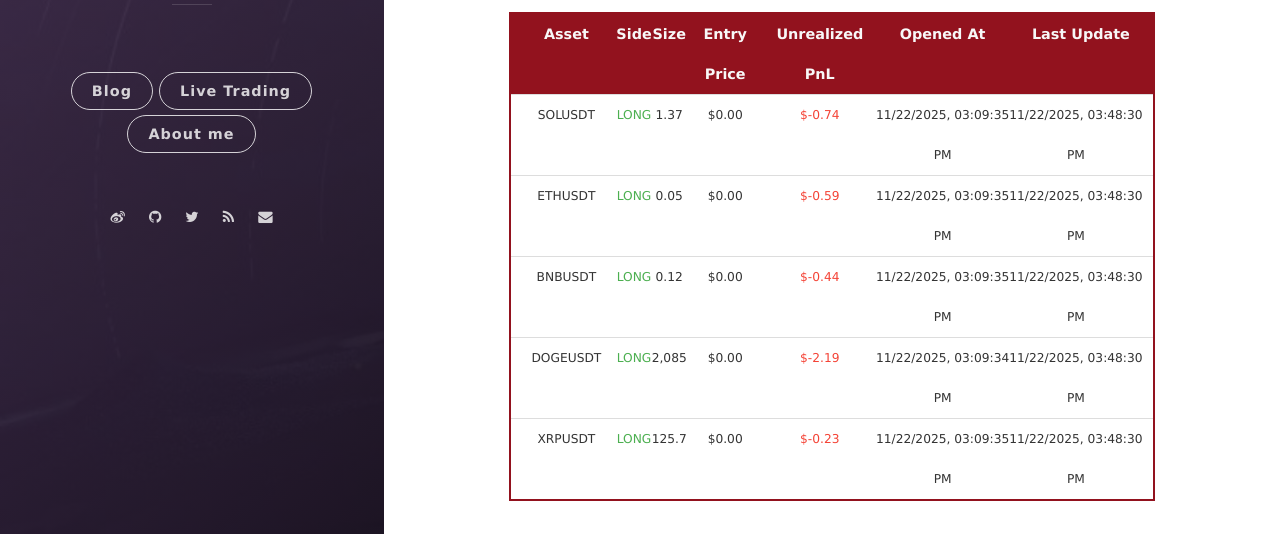
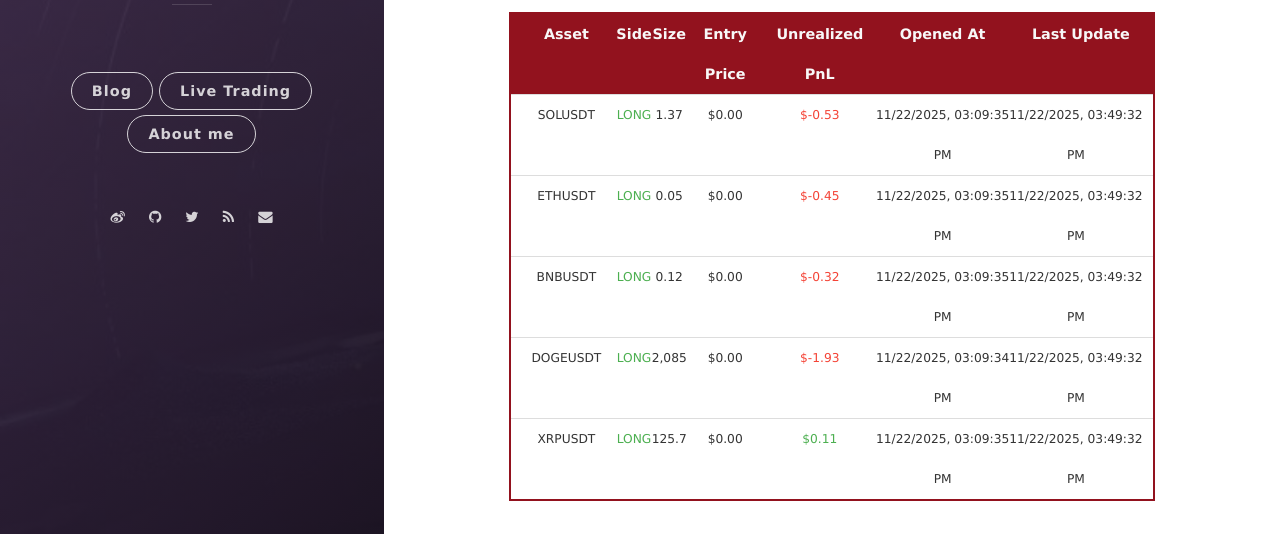
Before and after one commit to leeyegy/leeyegy.github.io, a Jekyll site: the page built from live-trading.html, in a window 1280 px wide and 1188 px high. Shown: the part 587-1121 px from the top of the window. Built offline with Jekyll 4.4.1, drawn with Linux system fonts in a browser that asks for light colours; nearby versions of some CDN libraries.

Commit message:
AccountMonitor: refresh positions 2025-11-22T23:49:32+08:00

```diff
--- a/assets/data/binance/positions.json
+++ b/assets/data/binance/positions.json
@@ -4,44 +4,44 @@
     "side": "LONG",
     "size": 1.37,
     "entryPrice": 0.0,
-    "unrealizedPnl": -0.7398,
+    "unrealizedPnl": -0.5343,
     "openedAt": "2025-11-22T23:09:35+08:00",
-    "reportedAt": "2025-11-22T23:48:30+08:00"
+    "reportedAt": "2025-11-22T23:49:32+08:00"
   },
   {
     "symbol": "ETHUSDT",
     "side": "LONG",
     "size": 0.05,
     "entryPrice": 0.0,
-    "unrealizedPnl": -0.585,
+    "unrealizedPnl": -0.45046918,
     "openedAt": "2025-11-22T23:09:35+08:00",
-    "reportedAt": "2025-11-22T23:48:30+08:00"
+    "reportedAt": "2025-11-22T23:49:32+08:00"
   },
   {
     "symbol": "BNBUSDT",
     "side": "LONG",
     "size": 0.12,
     "entryPrice": 0.0,
-    "unrealizedPnl": -0.43993318,
+    "unrealizedPnl": -0.3204,
     "openedAt": "2025-11-22T23:09:35+08:00",
-    "reportedAt": "2025-11-22T23:48:30+08:00"
+    "reportedAt": "2025-11-22T23:49:32+08:00"
   },
   {
     "symbol": "DOGEUSDT",
     "side": "LONG",
     "size": 2085.0,
     "entryPrice": 0.0,
-    "unrealizedPnl": -2.18925,
+    "unrealizedPnl": -1.93139805,
     "openedAt": "2025-11-22T23:09:34+08:00",
-    "reportedAt": "2025-11-22T23:48:30+08:00"
+    "reportedAt": "2025-11-22T23:49:32+08:00"
   },
   {
     "symbol": "XRPUSDT",
     "side": "LONG",
     "size": 125.7,
     "entryPrice": 0.0,
-    "unrealizedPnl": -0.22626,
+    "unrealizedPnl": 0.11313,
     "openedAt": "2025-11-22T23:09:35+08:00",
-    "reportedAt": "2025-11-22T23:48:30+08:00"
+    "reportedAt": "2025-11-22T23:49:32+08:00"
   }
 ]
```
